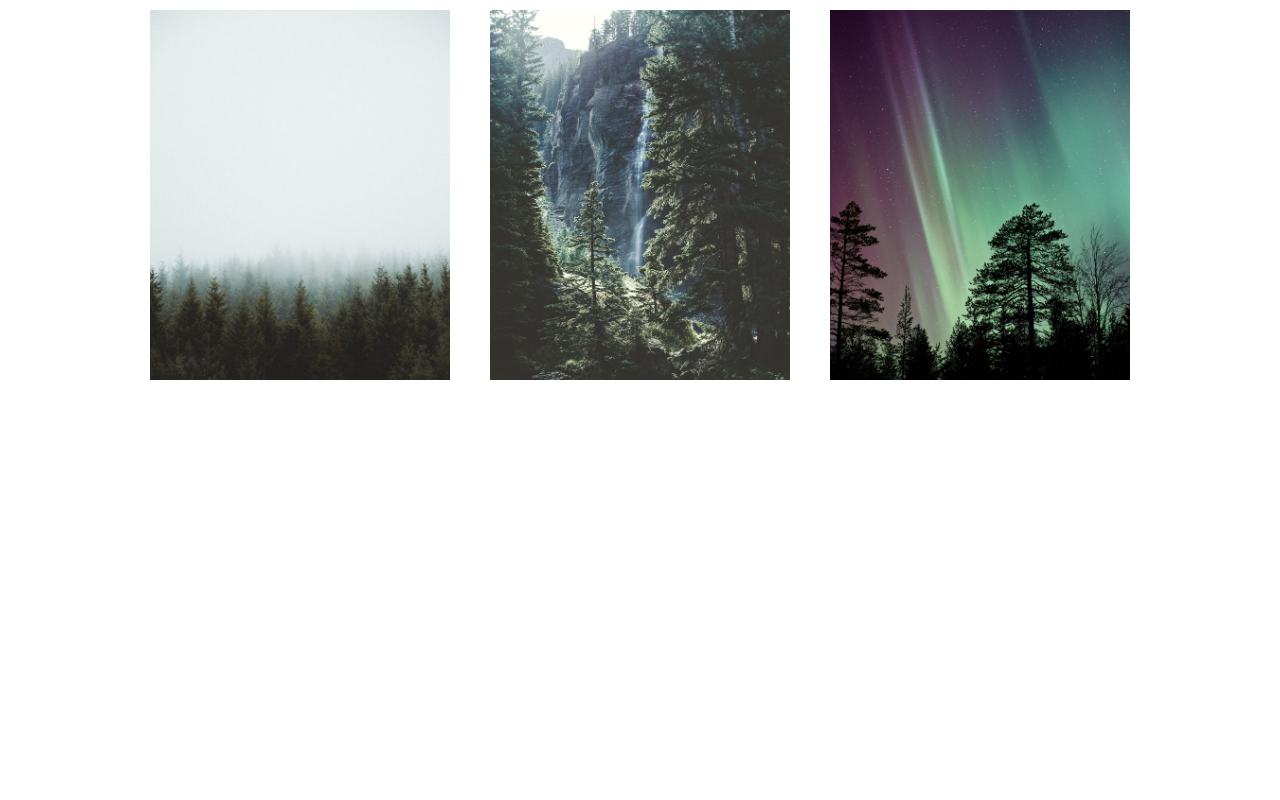
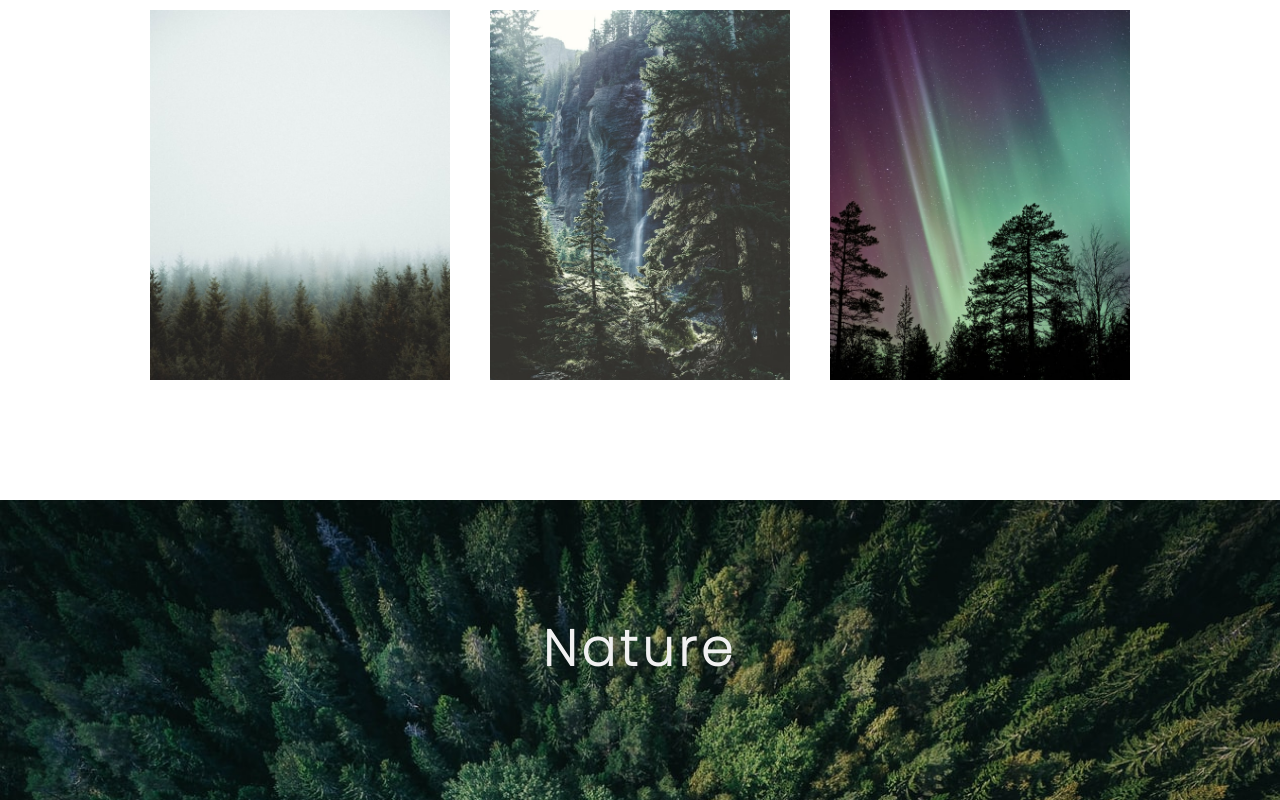
Before and after one commit to Jessy-DC/portfolio_css_training, a React (Create React App) app: page / in a window 1280 px wide. Shown: the part 2821-3621 px from the top of the page. Before the commit the page ends 3321 px from the top, so only its background shows below. Built offline with nearby package versions, Linux system fonts and the light colour scheme.

Commit message:
Add parralax

```diff
--- a/src/App.js
+++ b/src/App.js
@@ -4,6 +4,7 @@ import Home from "./components/home";
 import SectionTxtImage from "./components/sectionTxtImage";
 import H2 from "./components/H2";
 import Creations from "./components/creations";
+import ParaScroll from "./components/paraScroll";
 
 function App() {
   return (
@@ -15,6 +16,7 @@ function App() {
           <H2 class="titlePortfolio">Lorem ipsum dolor sit amet.</H2>
           <hr className="divPort" />
           <Creations />
+          <ParaScroll />
       </div>
   );
 }
--- /dev/null
+++ b/src/components/paraScroll.js
@@ -0,0 +1,9 @@
+import React from "react";
+
+export default function ParaScroll() {
+    return (
+        <div className="paraScroll">
+            <h3>Nature</h3>
+        </div>
+    )
+}
--- a/src/styles/style.css
+++ b/src/styles/style.css
@@ -202,4 +202,22 @@ body {
   height: auto;
 }
 
+.paraScroll {
+  width: 100%;
+  height: 300px;
+  background-image: url("../ressources/para.jpg");
+  background-size: cover;
+  background-repeat: no-repeat;
+  background-attachment: fixed;
+  display: flex;
+  justify-content: center;
+  align-items: center;
+}
+.paraScroll h3 {
+  text-align: center;
+  color: #f1f1f1;
+  font-size: 50px;
+  letter-spacing: 5px;
+}
+
 /*# sourceMappingURL=style.css.map */
--- a/src/styles/style.scss
+++ b/src/styles/style.scss
@@ -239,3 +239,23 @@ body {
     }
   }
 }
+
+// Parallax Section
+
+.paraScroll {
+  width: 100%;
+  height: 300px;
+  background-image: url('../ressources/para.jpg');
+  background-size: cover;
+  background-repeat: no-repeat;
+  background-attachment: fixed;
+  @include flexCenterX;
+  align-items: center;
+
+  h3 {
+    text-align: center;
+    color: $whiteBroke;
+    font-size: 50px;
+    letter-spacing: 5px;
+  }
+}
```
Also changed, not shown: 1 other file (tests, documents, lock files or other folders).
